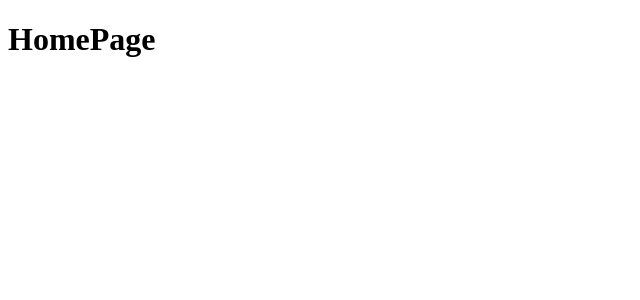
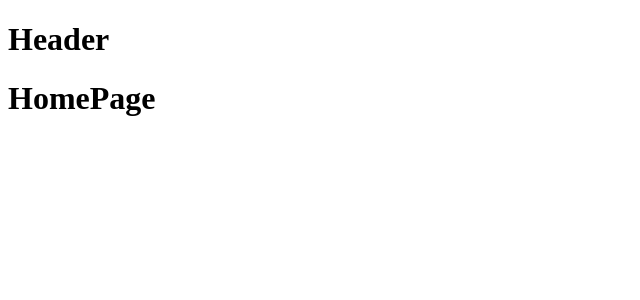
Before and after one commit to AlessandroSottosanti/bool-bnb-team-3, a React (Vite) app: page / in a window 1280 px wide. Shown: the top 300 px of the page, without its empty margins (0-640 px from the left). Built offline with nearby package versions, Linux system fonts and the light colour scheme.

Commit message:
feat: Layout component

```diff
--- a/src/App.jsx
+++ b/src/App.jsx
@@ -1,5 +1,6 @@
 import { BrowserRouter, Route, Routes } from "react-router-dom"
 import HomePage from "./pages/HomePage"
+import AppLayout from "./components/AppLayout"
 
 function App() {
 
@@ -7,7 +8,9 @@ function App() {
     <>
       <BrowserRouter>
         <Routes>
-          <Route index element={<HomePage />} />
+          <Route element={<AppLayout />}>
+            <Route index element={<HomePage />} />
+          </Route>
         </Routes>
       </BrowserRouter>
     </>
--- /dev/null
+++ b/src/components/AppHeader.jsx
@@ -0,0 +1,9 @@
+function AppHeader() {
+return (
+    <>
+    <h1>Header</h1>
+    </>
+)
+}
+
+export default AppHeader;
--- /dev/null
+++ b/src/components/AppLayout.jsx
@@ -0,0 +1,13 @@
+import { Outlet } from "react-router-dom";
+import AppHeader from "./AppHeader";
+
+function AppLayout() {
+    return (
+        <>
+        <AppHeader/>
+        <Outlet/>
+        </>
+    )
+}
+
+export default AppLayout;
```
